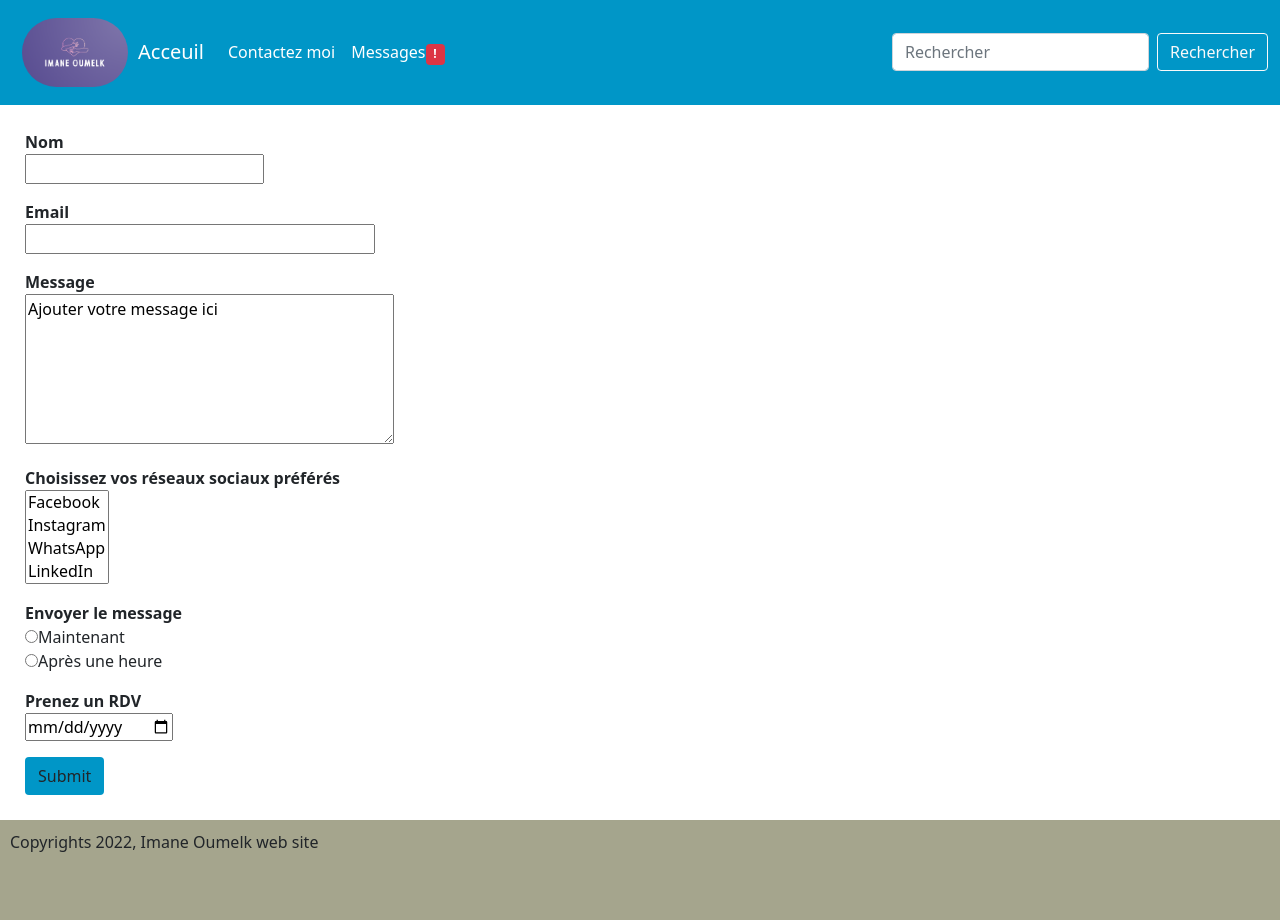
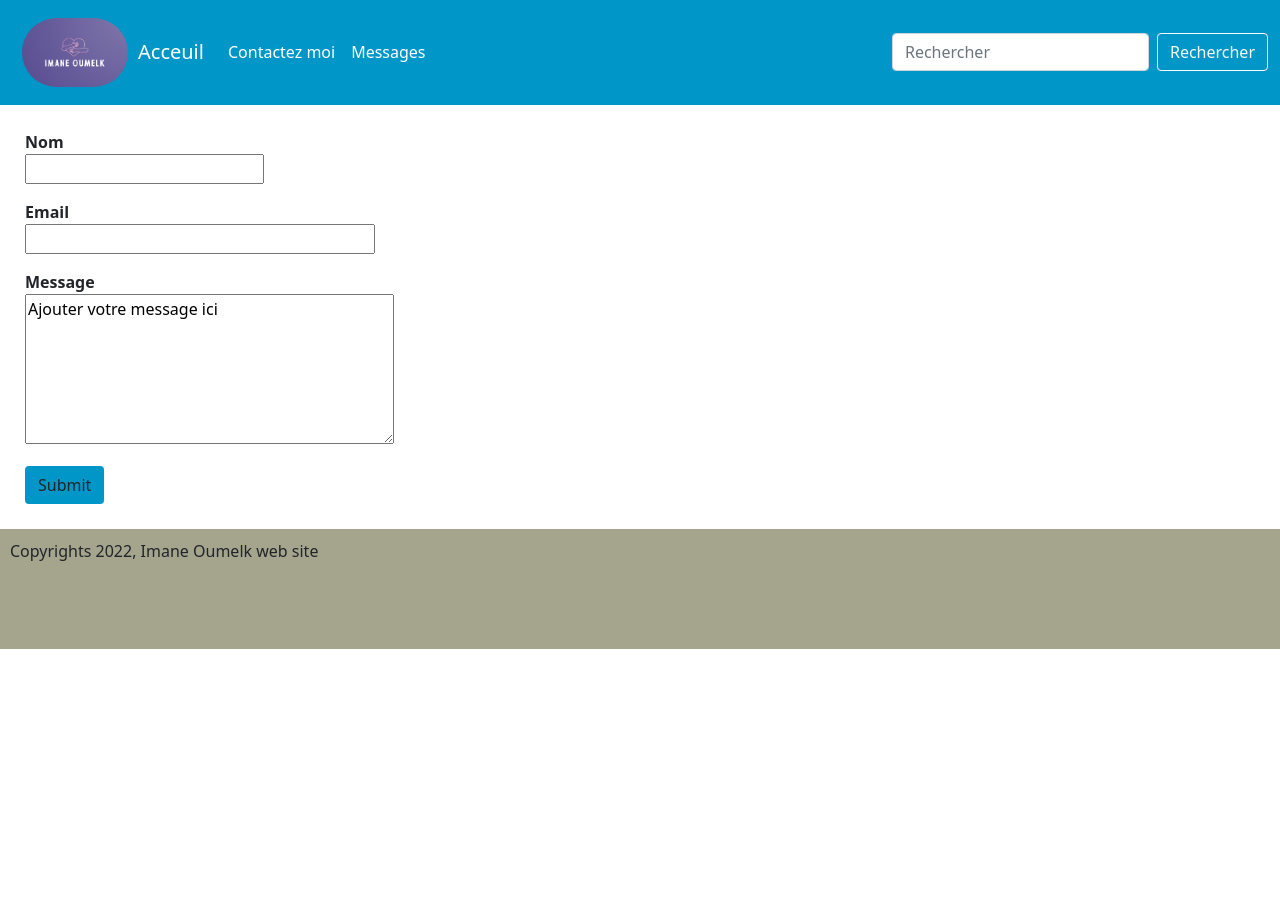
Before and after one commit to SalaheddineEtangi/web_development, a PHP site: page /udemy/contact.php in a window 1280 px wide. After the commit the page ends 649 px from the top, so only its background shows below. Run offline with PHP 8.4, Linux system fonts and the light colour scheme.

```diff
--- a/contact.php
+++ b/contact.php
@@ -7,6 +7,7 @@
     <link rel="stylesheet" href="css/styles.css">
     <link href="https://cdn.jsdelivr.net/npm/bootstrap@5.0.0-beta1/dist/css/bootstrap.min.css" rel="stylesheet"
           integrity="sha384-giJF6kkoqNQ00vy+HMDP7azOuL0xtbfIcaT9wjKHr8RbDVddVHyTfAAsrekwKmP1" crossorigin="anonymous">
+    <script src="javascript/javascript.js"></script>
 </head>
 <body>
     <nav class="navbar navbar-expand-lg navbar-dark" style="background-color: #0096c7;">
@@ -22,7 +23,7 @@
                 <a class="nav-link active" aria-current="page" href="#">Contactez moi</a>
               </li>
               <li class="nav-item">
-                <a class="nav-link active" aria-current="page" href="messages.php">Messages<span class="badge bg-danger">!</span></a>
+                <a class="nav-link active" aria-current="page" href="messages.php">Messages</a>
               </li>
             </ul>
             <form class="d-flex">
@@ -47,25 +48,6 @@
                 <textarea name="message" style="width:30%; height:150px">Ajouter votre message ici</textarea>
             </p>
             <p>
-                <b>Choisissez vos réseaux sociaux préférés</b><br>
-                <select name="reseauxSociaux[]" size="4" multiple="true">
-                  <option id="social_media_1" value="Facebook">Facebook</option>
-                  <option id="social_media_2" value="Instagram">Instagram</option>
-                  <option id="social_media_3" value="WhatsApp">WhatsApp</option>
-                  <option id="social_media_4" value="LinkedIn">LinkedIn</option>
-                  <option id="social_media_5" value="Gmail">Gmail</option>
-                </select>
-            </p>
-            <p>
-                <b>Envoyer le message</b><br>
-                <label><input type="radio" name="type_envoi" id="type_envoi_1" value="maintenant">Maintenant</label><br>
-                <label><input type="radio" name="type_envoi" id="type_envoi_2" value="Apres_une_heure">Après une heure</label>
-            </p>
-            <p>
-                <b>Prenez un RDV</b><br>
-                <input type="date">
-            </p>
-            <p>
                 <input type="submit" class="btn" style="background-color: #0096c7;">
             </p>
         </form>
--- a/css/styles.css
+++ b/css/styles.css
@@ -43,7 +43,7 @@ img{
     margin: 10px;
 }
 .footer{
-    height: 100px;
+    height: 120px;
     background-color: #a5a58d;
     clear: both;
     padding: 10px;
@@ -59,6 +59,3 @@ img{
 .info{
     color: #48cae4;
 }
-.notification{
-    margin-left: 2px;
-}
--- a/messages.php
+++ b/messages.php
@@ -22,7 +22,7 @@
                 <a class="nav-link active" aria-current="page" href="contact.php">Contactez moi</a>
               </li>
               <li class="nav-item">
-                <a class="nav-link active" aria-current="page" href="#">Messages<span class="badge bg-danger">!</span></a>
+                <a class="nav-link active" aria-current="page" href="#">Messages</a>
               </li>
             </ul>
             <form class="d-flex">
```
Also changed, not shown: index.php (+9 -3 lines).
